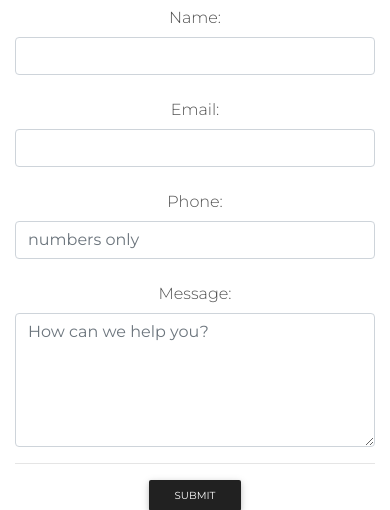
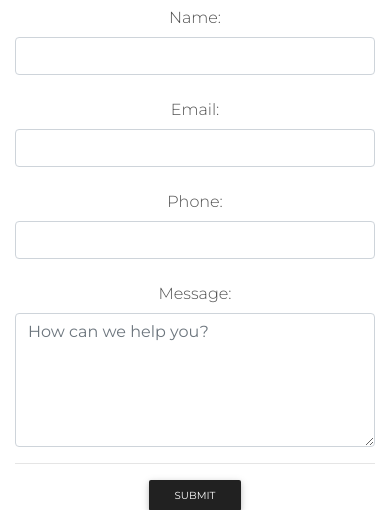
Before and after one commit to danielboots/fytletic, a Django app: page /contact/contact in a window 390 px wide. Shown: the part 1036-1546 px from the top of the page. Run offline with Django 3.2, Linux system fonts and the light colour scheme; some libraries are stand-ins or nearby versions.

Commit message:
testing -- got rid of placeholder for phone number in contact form

```diff
--- a/contact/templates/contact/contact_new.html
+++ b/contact/templates/contact/contact_new.html
@@ -81,8 +81,7 @@
                     </div>
                     <div class="form-group">
                         <label for="phone" class="col-form-label">Phone: </label>
-                        <input type="number" name="phone" class="form-control" placeholder="numbers only"
-                            pattern="[0-9]" required>
+                        <input type="number" name="phone" class="form-control" required>
                     </div>
                     <div class="form-group">
                         <label for="message" class="col-form-label">Message:</label>
```
